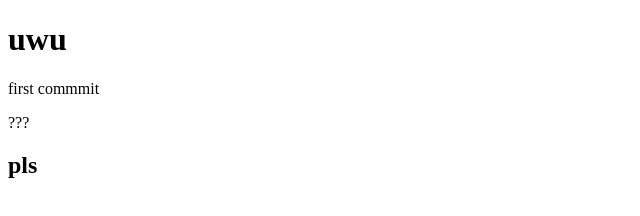
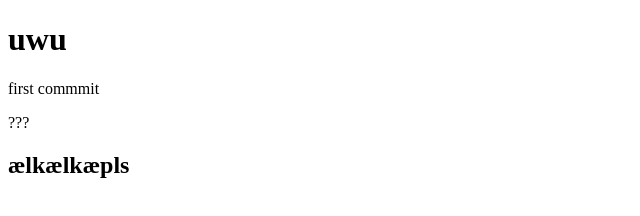
Before and after one commit to nikolajgulstorff/gittest, a plain HTML site: page index.html in a window 1280 px wide. Shown: the whole page, without its empty margins (0-640 px from the left). Drawn offline with Linux system fonts and the light colour scheme.

Commit message:
ælkljælkjæl

```diff
--- a/index.html
+++ b/index.html
@@ -10,7 +10,7 @@
     <p>first commmit</p>
     <p> ???</p>
     <div>
-        <h2> pls</h2>
+        <h2> ælkælkæpls</h2>
     </div>
 </body>
 </html>
```
